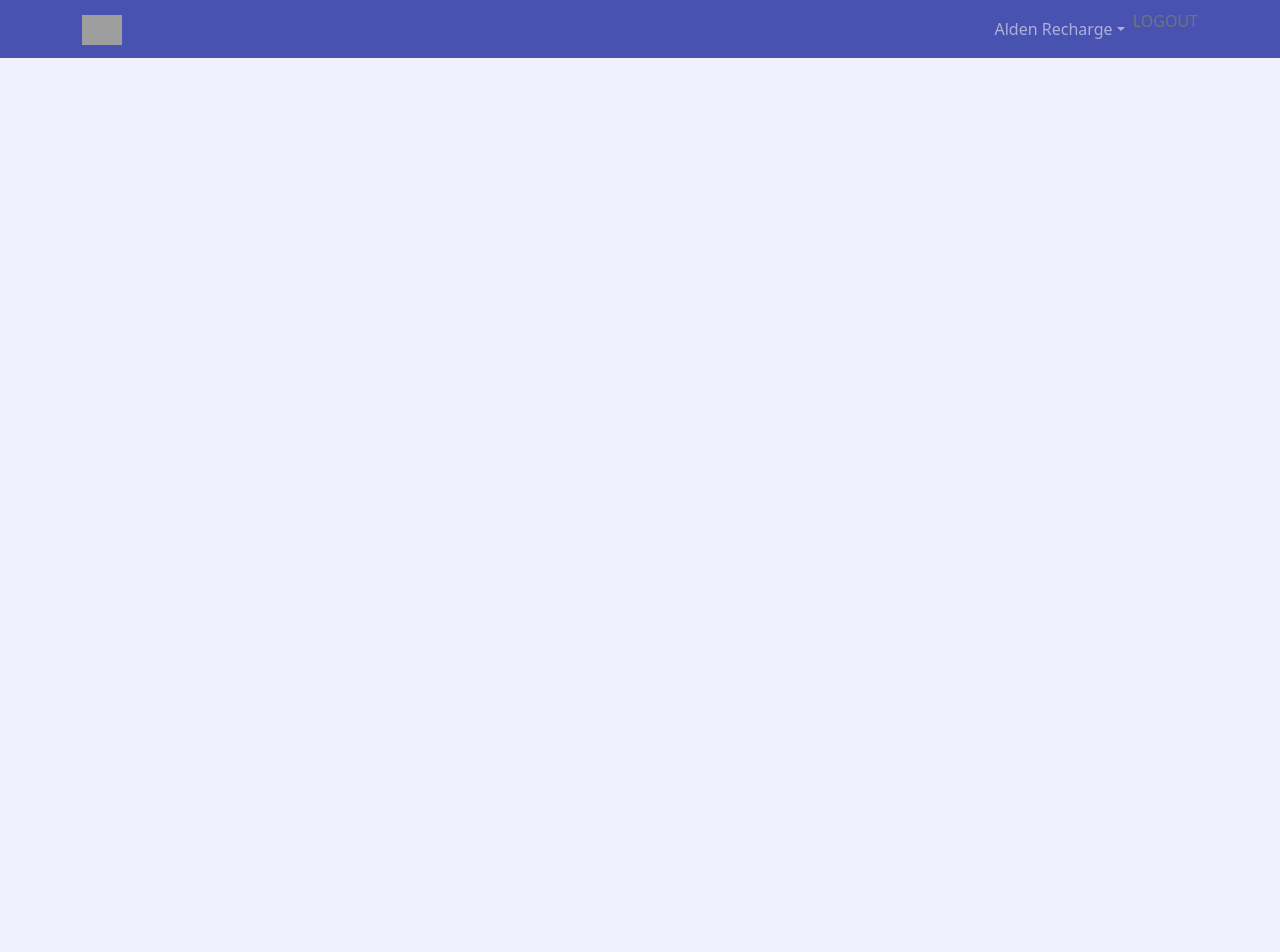
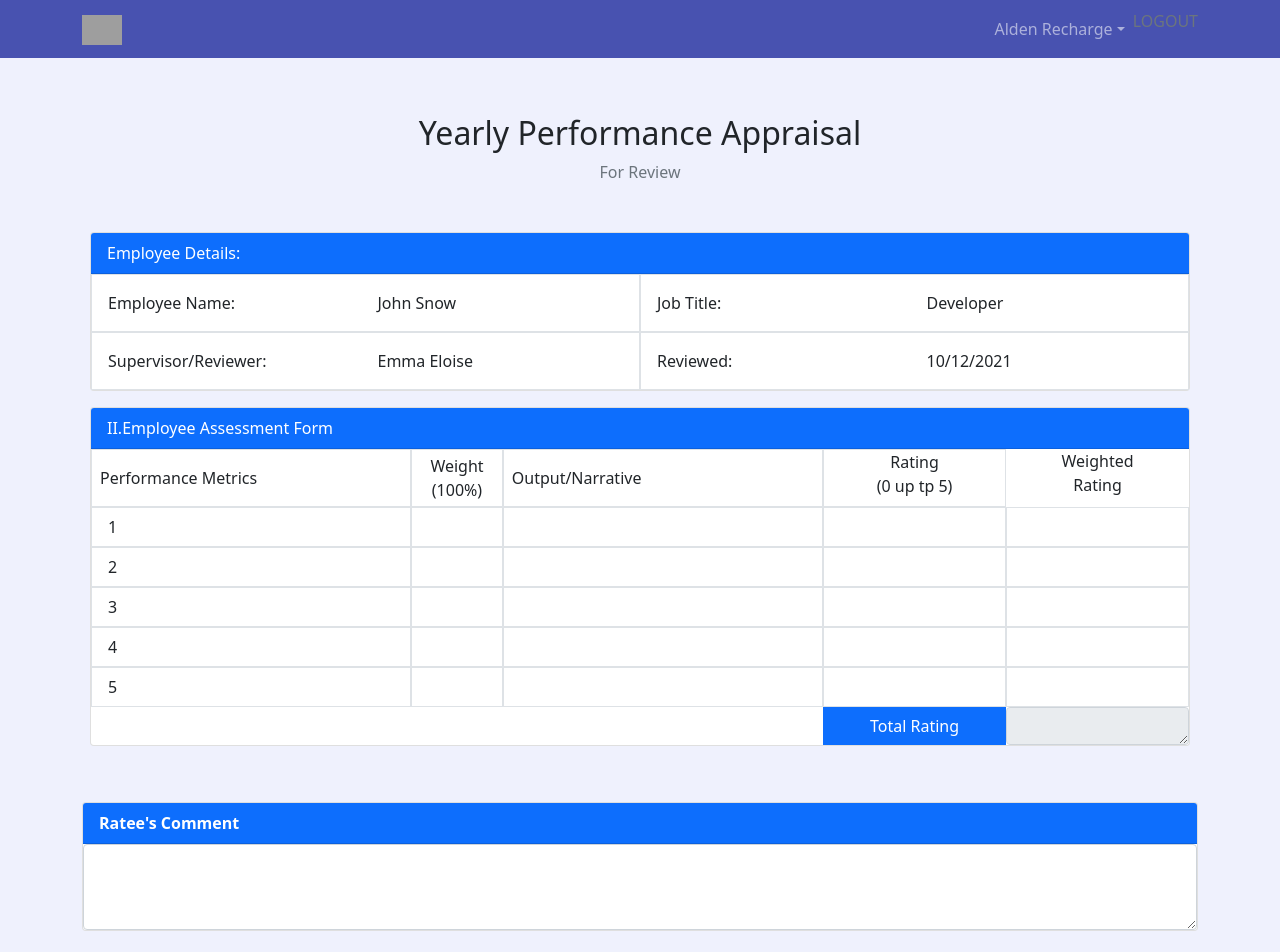
Before and after one commit to chxtrmnbo/employee_appraisal_react_ui, a React (Create React App) app: page /SupervisorReview in a window 1280 px wide. Shown: the top 952 px of the page. Before the commit the page ends 800 px from the top, so only its background shows below. Built offline with nearby package versions, Linux system fonts and the light colour scheme; grey boxes are pictures that could not be loaded.

Commit message:
Major updates on css and added title

```diff
--- a/src/App.js
+++ b/src/App.js
@@ -6,6 +6,7 @@ import Login from './pages/Login'
 import SupervisorQueue from './pages/SupervisorQueue'
 import HrQueue from './pages/HrQueue'
 import RateeAssessment from './pages/RateeAssessment'
+import SupervisorReview from './pages/SupervisorReview'
 import { useLocation } from 'react-router-dom'
 
 // Components
@@ -35,6 +36,8 @@ function App() {
           <Route path="/Supervisor" element={<SupervisorQueue />} />
           <Route path="/Hr" element={<HrQueue />} />
           <Route path="/Assessment" element={<RateeAssessment />} />
+          <Route path="/SupervisorReview" element={<SupervisorReview />} />
+
         </Routes>
       </Container>
     </div>
--- a/src/components/CommentBox.js
+++ b/src/components/CommentBox.js
@@ -0,0 +1,25 @@
+import React from "react";
+import { Card, Form } from "react-bootstrap";
+import { useState } from "react";
+
+export default function CommentBox(props) {
+  const [comment, setComment] = useState(props.comment);
+//   const handleChange = (e) => {
+//     setComment(e.target.value);
+//     props.commentCallback(e.target.value);
+//   };
+  return (
+    <Card>
+      <Card.Header className="bg-primary fw-bold text-white text-right">
+        {props.title}
+      </Card.Header>
+      <Form.Control
+        as="textarea"
+        rows={3}
+        maxLength={255}
+        // value={props.comment.comments}
+        // onChange={(e) => handleChange(e)}
+      />
+    </Card>
+  );
+}
--- a/src/components/Navbar.js
+++ b/src/components/Navbar.js
@@ -8,6 +8,7 @@ const Navigation = () => {
         { title: "Supervisor Queue", route: "/Supervisor" },
         { title: "HR Queue", route: "/Hr" },
         { title: "Self Assessment", route: "/Assessment" },
+        { title: "Supervisor Review", route: "/SupervisorReview"}
     ];
 
     return (
--- a/src/components/Title.js
+++ b/src/components/Title.js
@@ -4,7 +4,7 @@ export default function Title(props) {
     return (
         <div>
             <h2>{props.title}</h2>
-            <p className="text-muted">L{props.subtitle}</p>
+            <p className="text-muted">{props.subtitle}</p>
         </div>
     )
 }
--- a/src/components/UserInfo.js
+++ b/src/components/UserInfo.js
@@ -15,7 +15,7 @@ export default function UserInfo() {
                                 <span> Employee Name:</span>
                             </Col>
                             <Col>
-                                <span> Employee Name:</span>
+                                <span> John Snow</span>
                             </Col>
                         </Row>
                     </Col>
@@ -23,10 +23,10 @@ export default function UserInfo() {
                     <Col className="p-3 border border-1">
                         <Row>
                             <Col>
-                                <span> Employee Name:</span>
+                                <span> Job Title:</span>
                             </Col>
                             <Col>
-                                <span> Employee Name:</span>
+                                <span> Developer</span>
                             </Col>
                         </Row>
                     </Col>
@@ -35,10 +35,10 @@ export default function UserInfo() {
                     <Col className="p-3 border border-1">
                         <Row>
                             <Col className="">
-                                <span> Employee Name:</span>
+                                <span> Supervisor/Reviewer:</span>
                             </Col>
                             <Col>
-                                <span> Employee Name:</span>
+                                <span>Emma Eloise</span>
                             </Col>
                         </Row>
                     </Col>
@@ -46,10 +46,10 @@ export default function UserInfo() {
                     <Col className="p-3  border border-1">
                         <Row>
                             <Col>
-                                <span> Employee Name:</span>
+                                <span> Reviewed:</span>
                             </Col>
                             <Col>
-                                <span> Employee Name:</span>
+                                <span> 10/12/2021</span>
                             </Col>
                         </Row>
                     </Col>
--- a/src/pages/HrQueue.js
+++ b/src/pages/HrQueue.js
@@ -1,5 +1,6 @@
 import React from 'react'
 import { Row, Col, ListGroup, Stack, Pagination } from 'react-bootstrap'
+import Title from '../components/Title'
 
 export default function HrQueue() {
 
@@ -9,8 +10,7 @@ export default function HrQueue() {
         <>
             <Row className="mt-5">
                 <Col>
-                    <h2>Performance Appraisal</h2>
-                    <p className="text-muted">Lorem Ipsum dolor</p>
+                    <Title title="Yearly Performance Appraisal" subtitle="Submissions" />
                 </Col>
             </Row>
             <Row className="mt-5">
@@ -26,7 +26,7 @@ export default function HrQueue() {
                                 <ListGroup.Item className="py-3 px-4" action>
                                     <Stack gap={0} >
                                         <h5>Juan dela Cruz</h5>
-                                            <span className="text-muted" style={{ marginTop: '-8px'}}>Employee</span>
+                                        <span className="text-muted" style={{ marginTop: '-8px' }}>Employee</span>
                                     </Stack>
                                 </ListGroup.Item>
                             ))
@@ -48,7 +48,7 @@ export default function HrQueue() {
                                 <ListGroup.Item className="py-3 px-4" action>
                                     <Stack gap={0}>
                                         <h5>Juan dela Cruz</h5>
-                                        <span className="text-muted" style={{ marginTop: '-8px'}}>Employee</span>
+                                        <span className="text-muted" style={{ marginTop: '-8px' }}>Employee</span>
                                     </Stack>
                                 </ListGroup.Item>
                             ))
@@ -58,7 +58,7 @@ export default function HrQueue() {
             </Row>
             <Row className="mt-5 px-5">
                 <Col className="d-flex justify-content-center">
-                    <Pagination style={{fontSize: '22px'}}>
+                    <Pagination style={{ fontSize: '22px' }}>
                         <Pagination.First>First</Pagination.First>
                         <Pagination.Prev>Prev</Pagination.Prev>
                         <Pagination.Item>{1}</Pagination.Item>
--- a/src/pages/RateeAssessment.js
+++ b/src/pages/RateeAssessment.js
@@ -1,8 +1,9 @@
 import React from 'react'
-import { Row, Col, Card, Form } from 'react-bootstrap'
+import { Row, Col, Card, Button } from 'react-bootstrap'
 import Title from '../components/Title'
 import FormTable from '../components/FormTable'
 import UserInfo from '../components/UserInfo'
+import CommentBox from '../components/CommentBox'
 export default function RateeAssessment() {
     return (
         <>
@@ -28,7 +29,16 @@ export default function RateeAssessment() {
                     </Card>
                 </Col>
             </Row>
-
+            <Row>
+                <Col className="mt-5 mb-5">
+                    <CommentBox title="Ratee's Comment" />
+                </Col>
+            </Row>
+            <Row>
+                <Col xl="2 offset-10" className="d-grid">
+                    <Button className="bg-primary text-white px-5" type="submit">Submit</Button>
+                </Col>
+            </Row>
         </>
     )
 }
--- a/src/pages/SupervisorQueue.js
+++ b/src/pages/SupervisorQueue.js
@@ -10,7 +10,7 @@ export default function SupervisorQueue() {
         <>
             <Row className="mt-5">
                 <Col>
-                    <Title title="Performance Appraisal" subtitle="Lorem Ipsum dolor" />
+                    <Title title="Yearly Performance Appraisal" subtitle="For Review" />
                 </Col>
             </Row>
             <Row className="mt-5">
--- a/src/pages/SupervisorReview.js
+++ b/src/pages/SupervisorReview.js
@@ -0,0 +1,49 @@
+import React from 'react'
+import { Row, Col, Card, Button } from 'react-bootstrap'
+import Title from '../components/Title'
+import FormTable from '../components/FormTable'
+import UserInfo from '../components/UserInfo'
+import CommentBox from '../components/CommentBox'
+export default function SupervisorReview() {
+    return (
+        <>
+            <Row className="py-2 mb-3 mt-5">
+                <Col className="text-center">
+                    <Title title="Yearly Performance Appraisal" subtitle="For Review" />
+                </Col>
+            </Row>
+            <Row className="g-0 p-2 " >
+                <Col>
+                    <UserInfo />
+                </Col>
+            </Row>
+
+            <Row className="g-0 p-2 " >
+                <Col>
+                    <Card>
+                        <Card.Header className="bg-primary text-white">
+                            <span>II.Employee Assessment Form</span>
+                        </Card.Header>
+                        <FormTable />
+
+                    </Card>
+                </Col>
+            </Row>
+            <Row>
+                <Col className="mt-5 mb-5">
+                    <CommentBox title="Ratee's Comment" />
+                </Col>
+            </Row>
+            <Row>
+                <Col className="mb-5">
+                    <CommentBox title="Supervisor's Comment" />
+                </Col>
+            </Row>
+            <Row>
+                <Col xl="2 offset-10" className="d-grid">
+                    <Button className="bg-primary text-white px-5" type="submit">Submit</Button>
+                </Col>
+            </Row>
+        </>
+    )
+}
```
